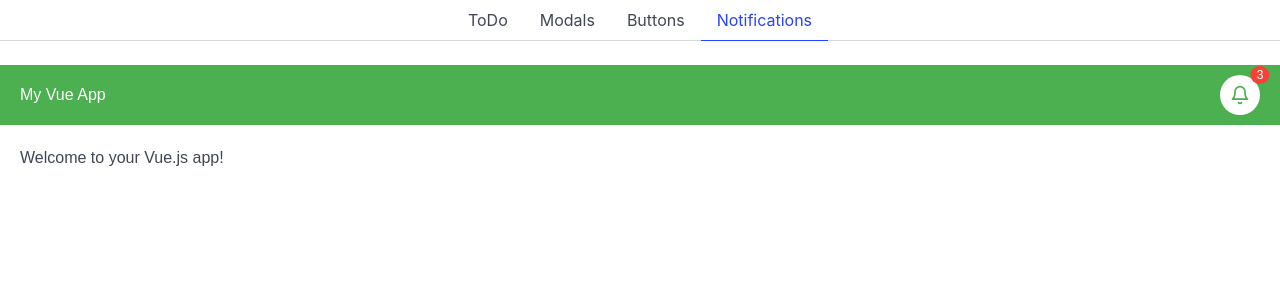
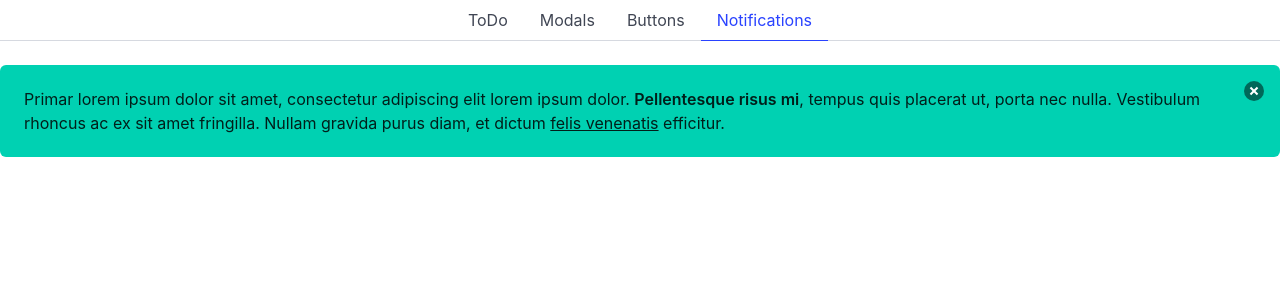
Before and after one commit to KustiKaljoMM23/mm23learnnode, a Vue app: page /notifications in a window 1280 px wide. Shown: the top 300 px of the page. Built offline with nearby package versions, Linux system fonts and the light colour scheme.

Commit message:
fixed notification component

```diff
--- /dev/null
+++ b/src/components/Notification.vue
@@ -0,0 +1,30 @@
+<script setup>
+import { computed } from 'vue';
+let props = defineProps({
+color: {
+        type: String,
+        required: false,
+        validator(value, props) {
+            return [
+                'primary',
+                'link',
+                'info',
+                'success',
+                'warning',
+                'danger',
+                'white',
+                'light',
+                'dark',
+                'text',
+                'ghost',
+            ].includes(value);
+        }
+    },
+});
+
+</script>
+<template>
+    <button class="notification" :class="classNames">
+        <slot></slot>
+    </button>
+</template>
--- a/src/pages/NotificationExample.vue
+++ b/src/pages/NotificationExample.vue
@@ -1,125 +1,12 @@
+<script setup>
+import Btn from '../components/Notification.vue';
+</script>
 <template>
-    <div id="app" class="app-container">
-      <header class="header">
-        <h1>My Vue App</h1>
-        <div class="notification-wrapper">
-          <button @click="toggleNotifications" class="notification-button">
-            <span v-if="notifications.length > 0" class="notification-badge">{{ notifications.length }}</span>
-            <svg xmlns="http://www.w3.org/2000/svg" class="icon" viewBox="0 0 24 24" fill="none" stroke="currentColor" stroke-width="2" stroke-linecap="round" stroke-linejoin="round">
-              <path d="M18 8a6 6 0 0 0-12 0c0 7-3 9-3 9h18s-3-2-3-9" />
-              <path d="M13.73 21a2 2 0 0 1-3.46 0" />
-            </svg>
-          </button>
-          <div v-if="showNotifications" class="notification-dropdown">
-            <ul>
-              <li v-for="(notification, index) in notifications" :key="index">{{ notification }}</li>
-              <li v-if="notifications.length === 0">No new notifications</li>
-            </ul>
-          </div>
-        </div>
-      </header>
-      <main class="content">
-        <p>Welcome to your Vue.js app!</p>
-      </main>
-    </div>
-  </template>
-
-  <script>
-  export default {
-    data() {
-      return {
-        notifications: ["New message received", "System update available", "Weekly report ready"], // Sample data
-        showNotifications: false,
-      };
-    },
-    methods: {
-      toggleNotifications() {
-        this.showNotifications = !this.showNotifications;
-      },
-    },
-  };
-  </script>
-
-  <style scoped>
-  .app-container {
-    font-family: Arial, sans-serif;
-    line-height: 1.6;
-    margin: 0;
-    padding: 0;
-  }
-
-  .header {
-    display: flex;
-    justify-content: space-between;
-    align-items: center;
-    padding: 10px 20px;
-    background-color: #4caf50;
-    color: white;
-  }
-
-  .notification-wrapper {
-    position: relative;
-  }
-
-  .notification-button {
-    background-color: #fff;
-    border: none;
-    border-radius: 50%;
-    width: 40px;
-    height: 40px;
-    display: flex;
-    align-items: center;
-    justify-content: center;
-    cursor: pointer;
-    position: relative;
-  }
-
-  .notification-badge {
-    background-color: #f44336;
-    color: white;
-    border-radius: 50%;
-    padding: 2px 6px;
-    font-size: 12px;
-    position: absolute;
-    top: 0;
-    right: 0;
-    transform: translate(50%, -50%);
-  }
-
-  .icon {
-    width: 20px;
-    height: 20px;
-    stroke: #4caf50;
-  }
-
-  .notification-dropdown {
-    position: absolute;
-    top: 50px;
-    right: 0;
-    background: white;
-    box-shadow: 0 2px 5px rgba(0, 0, 0, 0.2);
-    border-radius: 5px;
-    overflow: hidden;
-    z-index: 10;
-    width: 200px;
-  }
-
-  .notification-dropdown ul {
-    list-style: none;
-    margin: 0;
-    padding: 0;
-  }
-
-  .notification-dropdown li {
-    padding: 10px;
-    border-bottom: 1px solid #ddd;
-  }
-
-  .notification-dropdown li:last-child {
-    border-bottom: none;
-  }
-
-  .content {
-    padding: 20px;
-  }
-  </style>
+    <div class="notification is-primary">
+  <button class="delete"></button>
+  Primar lorem ipsum dolor sit amet, consectetur adipiscing elit lorem ipsum
+  dolor. <strong>Pellentesque risus mi</strong>, tempus quis placerat ut, porta
+  nec nulla. Vestibulum rhoncus ac ex sit amet fringilla. Nullam gravida purus
+  diam, et dictum <a>felis venenatis</a> efficitur.
+</div>
+</template>
```
